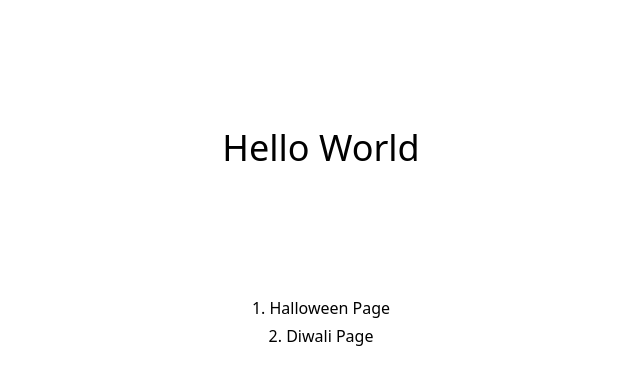
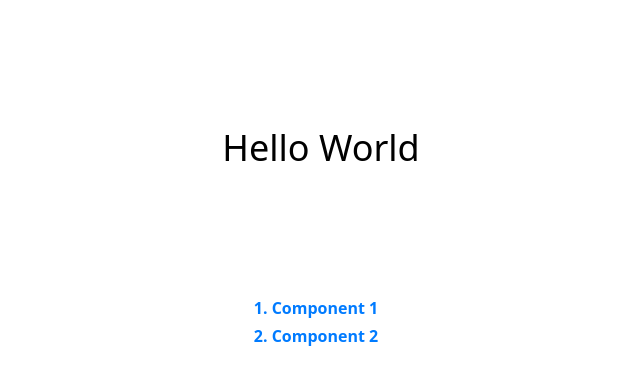
Before and after one commit to mansi-padgelwar/ssr-ai, a Next.js app: page / in a window 1280 px wide. Shown: the top 384 px of the page, without its empty margins (319-959 px from the left). Built offline with nearby package versions, Linux system fonts and the light colour scheme.

Commit message:
style links

```diff
--- a/components/Component1.js
+++ b/components/Component1.js
@@ -2,8 +2,8 @@ import React from "react";
 import "/app/globals.css";
 import Image from "next/image";
 import { FiFilm, FiShoppingCart, FiSettings } from "react-icons/fi";
-import { TbPlayVolleyball } from "react-icons/Tb";
-import { BsFillChatDotsFill, BsFillCarFrontFill } from "react-icons/Bs";
+import { TbPlayVolleyball } from "react-icons/tb";
+import { BsFillChatDotsFill, BsFillCarFrontFill } from "react-icons/bs";
 
 const Component1 = ({ menu }) => {
   const iconComponents = {
--- a/components/Component2.js
+++ b/components/Component2.js
@@ -2,8 +2,8 @@ import React from "react";
 import "/app/globals.css";
 import Image from "next/image";
 import { FiFilm, FiShoppingCart, FiSettings } from "react-icons/fi";
-import { TbPlayVolleyball } from "react-icons/Tb";
-import { BsFillChatDotsFill, BsFillCarFrontFill } from "react-icons/Bs";
+import { TbPlayVolleyball } from "react-icons/tb";
+import { BsFillChatDotsFill, BsFillCarFrontFill } from "react-icons/bs";
 
 const Component2 = ({ menu }) => {
   const iconComponents = {
--- a/pages/index.js
+++ b/pages/index.js
@@ -4,6 +4,13 @@ import InFlightScript from "../components/InFlightScript";
 import Link from "next/link";
 
 export default function Home() {
+  const linkStyle = {
+    textDecoration: "none",
+    color: "#007bff",
+    fontWeight: "bold",
+    marginRight: "10px",
+  };
+
   return (
     <div>
       {/* <Script src="http://api.inflightpanasonic.aero/inflight.js" />
@@ -18,17 +25,11 @@ export default function Home() {
           gap: 4,
         }}
       >
-        <Link
-          href="https://demo-ssr-app-eta.vercel.app/en-us/halloween/app"
-          legacyBehavior
-        >
-          <a>1. Halloween Page</a>
+        <Link href={`/en-us/component1/app`} legacyBehavior>
+          <a style={linkStyle}>1. Component 1</a>
         </Link>
-        <Link
-          href="https://demo-ssr-app-eta.vercel.app/en-us/diwali/app"
-          legacyBehavior
-        >
-          <a>2. Diwali Page</a>
+        <Link href={`/en-us/component2/app`} legacyBehavior>
+          <a style={linkStyle}>2. Component 2</a>
         </Link>
       </div>
     </div>
```
